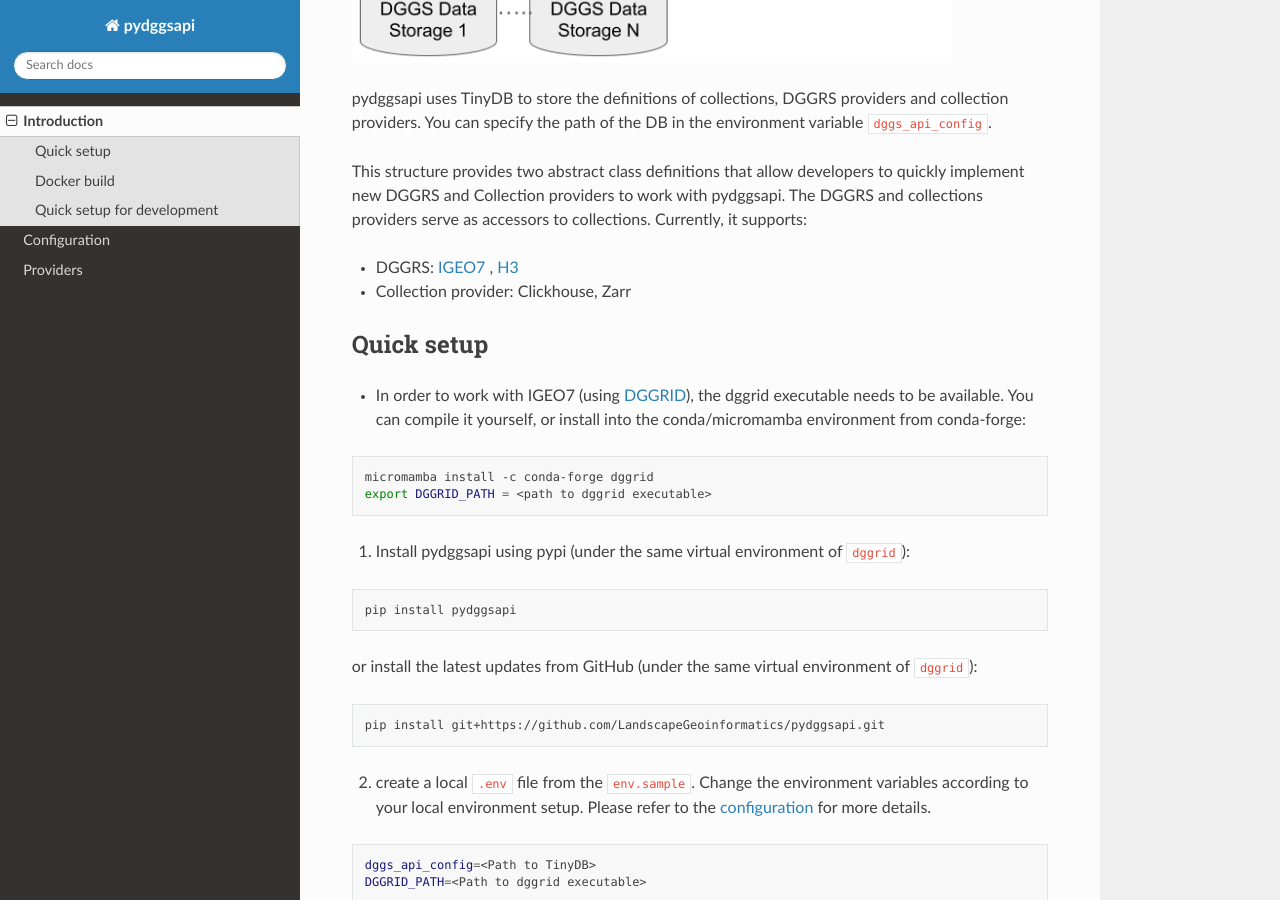
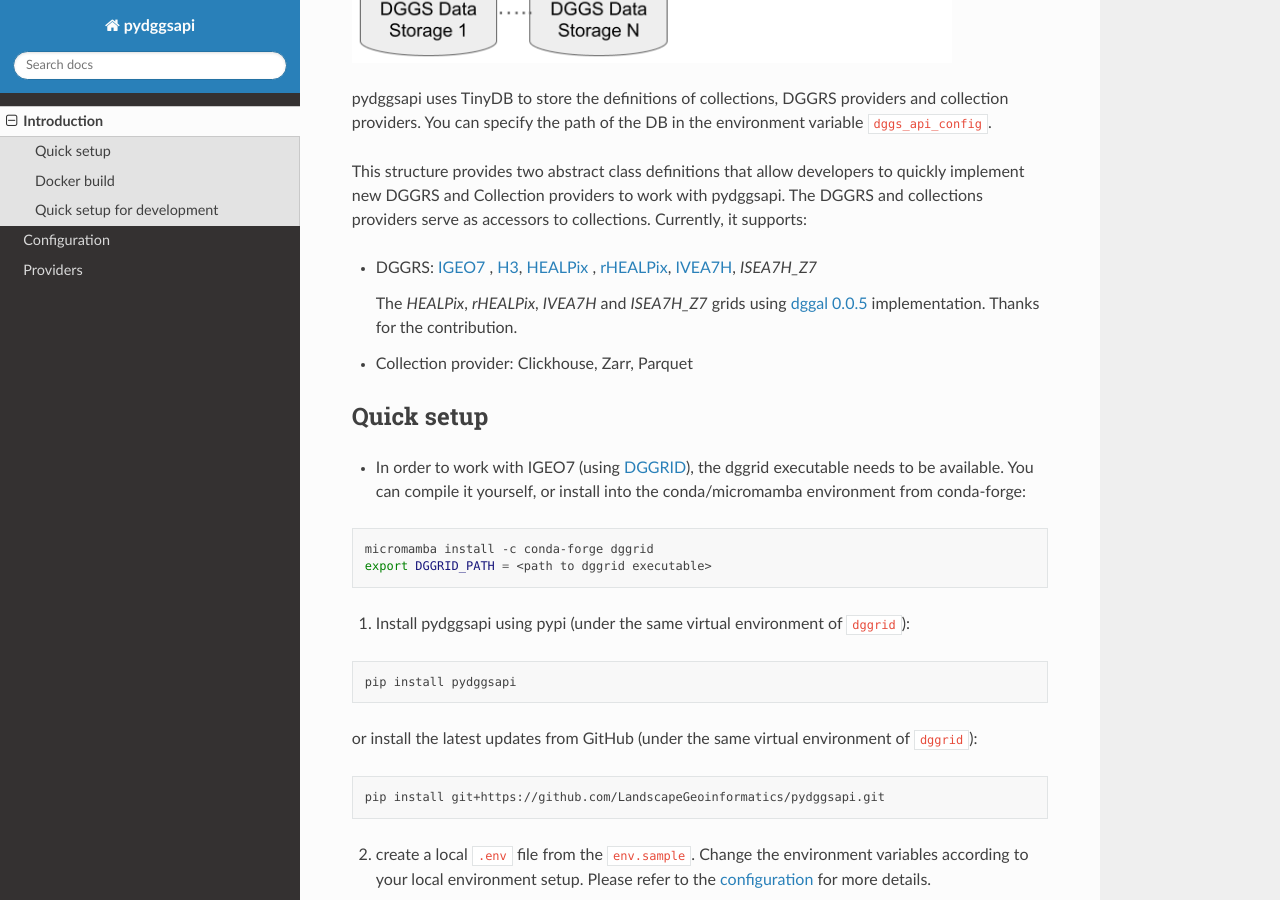
Before and after one commit to crim-ca/pydggsapi, a Sphinx documentation site: the page built from docs/source/introduction.rst, in a window 1280 px wide and 900 px high, scrolled down 475 px. Built offline with Sphinx 7.4.7 and the Read the Docs theme 3.1.0, drawn with Linux system fonts in a browser that asks for light colours.

Commit message:
updated documentation for addition grids supported.

```diff
--- a/docs/source/introduction.rst
+++ b/docs/source/introduction.rst
@@ -9,9 +9,11 @@ pydggsapi uses TinyDB to store the definitions of collections, DGGRS providers a
 
 This structure provides two abstract class definitions that allow developers to quickly implement new DGGRS and Collection providers to work with pydggsapi. The DGGRS and collections providers serve as accessors to collections. Currently, it supports:
 
-* DGGRS: `IGEO7 <https://agile-giss.copernicus.org/articles/6/32/2025/>`_ ,  `H3 <https://h3geo.org/>`_
+* DGGRS: `IGEO7 <https://agile-giss.copernicus.org/articles/6/32/2025/>`_ ,  `H3 <https://h3geo.org/>`_, `HEALPix <https://arxiv.org/pdf/astro-ph/0409513>`_ , `rHEALPix <https://dx.doi.org/10.1088/1755-1315/34/1/012012>`_, `IVEA7H <https://docs.ogc.org/is/21-038r1/21-038r1.html#ivea7h-dggrs>`_, `ISEA7H_Z7`
 
-* Collection provider: Clickhouse, Zarr
+  The `HEALPix`, `rHEALPix`, `IVEA7H` and `ISEA7H_Z7` grids using `dggal 0.0.5 <https://dggal.org/>`_ implementation. Thanks for the contribution.
+
+* Collection provider: Clickhouse, Zarr, Parquet
 
 Quick setup
 ---------------------------
```
